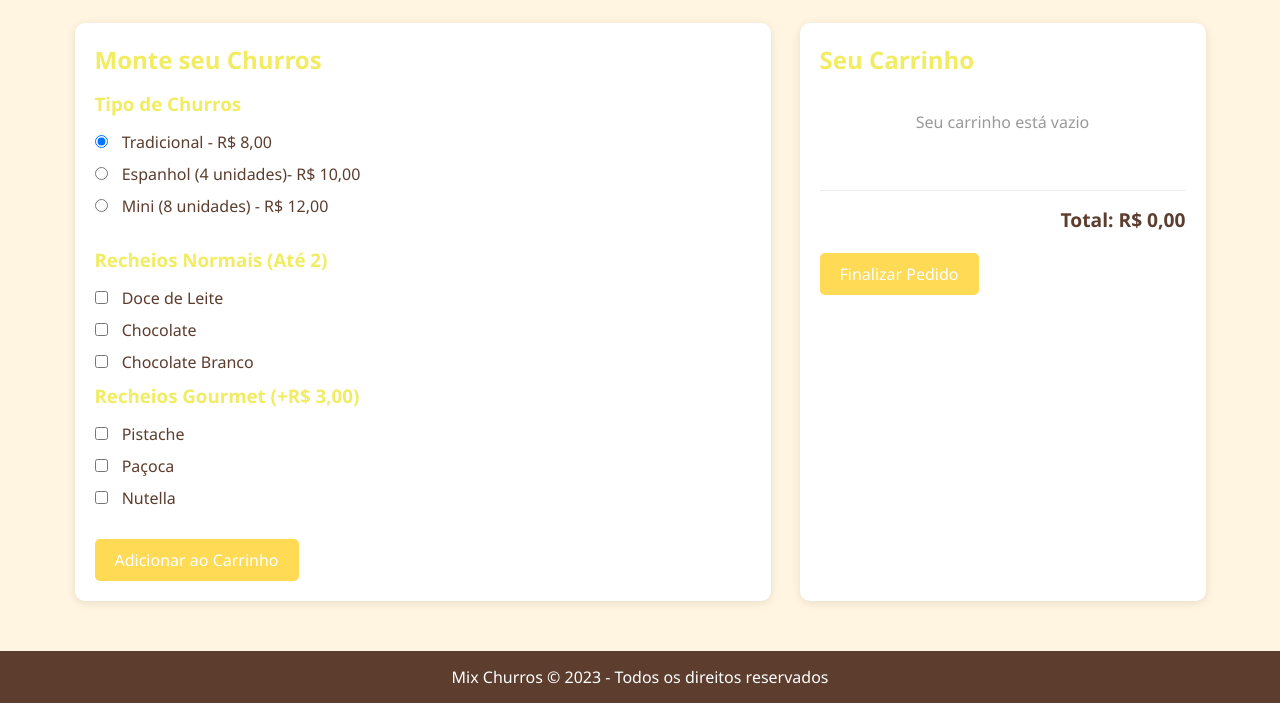
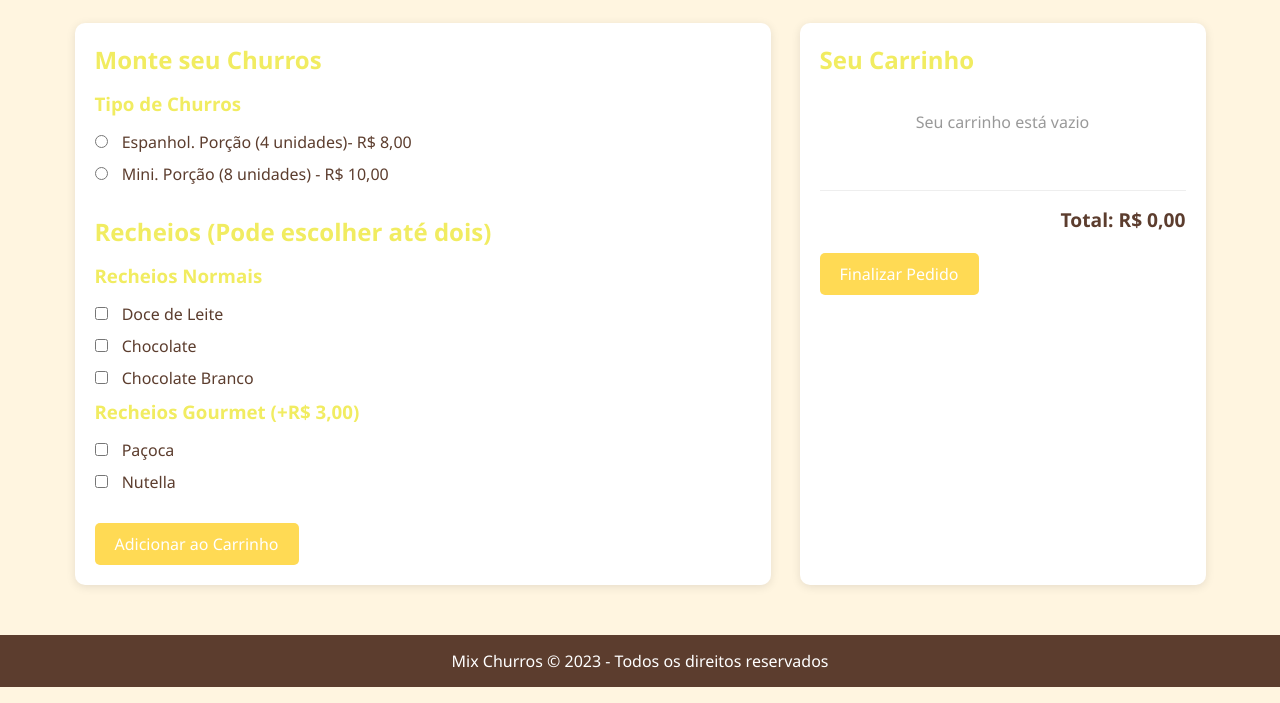
Before and after one commit to Davi20091213/site-feira-de-neg-cios, a plain HTML site: page index.html in a window 1280 px wide. Shown: the part 117-820 px from the top of the page. Drawn offline with Linux system fonts and the light colour scheme; files whose address does not match are found by name.

Commit message:
Add files via upload

```diff
--- a/index.html
+++ b/index.html
@@ -26,22 +26,22 @@
                 <div class="tipo-churros">
                     <h3>Tipo de Churros</h3>
                     <div class="opcao">
-                        <input type="radio" id="tradicional" name="tipo-churros" value="Tradicional" checked>
-                        <label for="tradicional">Tradicional - R$ 8,00</label>
+
                     </div>
                     <div class="opcao">
                         <input type="radio" id="espanhol" name="tipo-churros" value="Espanhol">
-                        <label for="espanhol">Espanhol (4 unidades)- R$ 10,00</label>
+                        <label for="espanhol">Espanhol. Porção (4 unidades)- R$ 8,00</label>
                     </div>
                     <div class="opcao">
                         <input type="radio" id="mini" name="tipo-churros" value="Mini">
-                        <label for="mini">Mini (8 unidades) - R$ 12,00</label>
+                        <label for="mini">Mini. Porção (8 unidades) - R$ 10,00</label>
                     </div>
                 </div>
 
 
                 <div class="recheios">
-                    <h3>Recheios Normais (Até 2)</h3>
+                    <h2> Recheios (Pode escolher até dois)</h2>
+                    <h3>Recheios Normais </h3>
                     <div class="opcao">
                         <input type="checkbox" id="doce-leite" name="recheio" value="Doce de Leite">
                         <label for="doce-leite">Doce de Leite</label>
@@ -57,8 +57,7 @@
 
                     <h3>Recheios Gourmet (+R$ 3,00)</h3>
                     <div class="opcao">
-                        <input type="checkbox" id="pistache" name="recheio-gourmet" value="Pistache">
-                        <label for="pistache">Pistache</label>
+
                     </div>
                     <div class="opcao">
                         <input type="checkbox" id="pacoca" name="recheio-gourmet" value="Paçoca">
```
